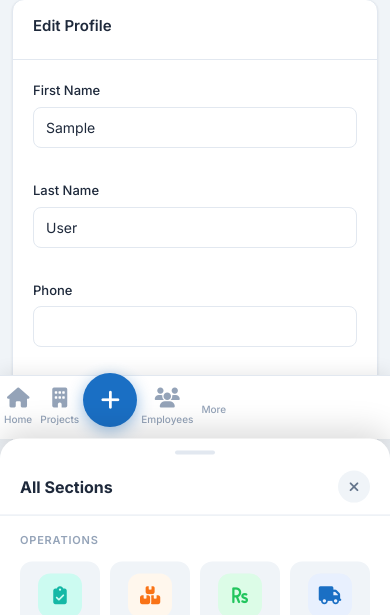
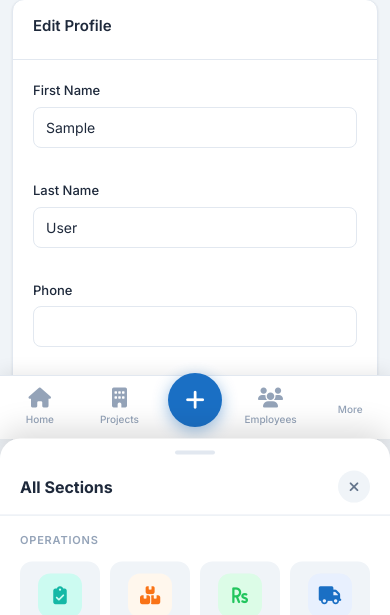
Before and after one commit to Dhruv200626/jai-malar-construction, a Django app: page /profile/ in a window 390 px wide. Shown: the part 405-1020 px from the top of the page. Run offline with Django 5.2, Linux system fonts and the light colour scheme; the visitor is signed in with stand-in values (Sample User, id 1).

Commit message:
Fix mobile bottom nav items center alignment

```diff
--- a/static/css/main.css
+++ b/static/css/main.css
@@ -1029,6 +1029,8 @@ h1, h2, h3, h4, h5, h6 {
   display: flex;
   height: 100%;
   align-items: center;
+  justify-content: center;
+  width: 100%;
 }
 
 .mobile-nav-item {
```
